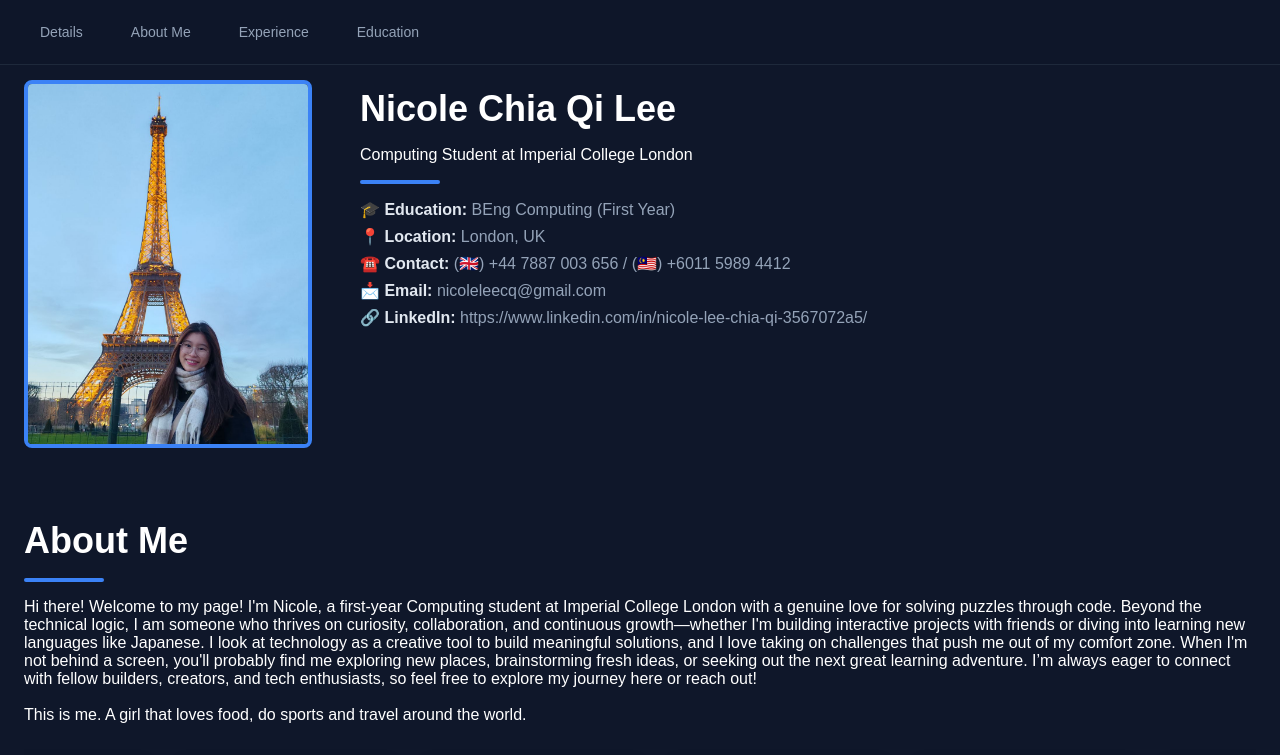
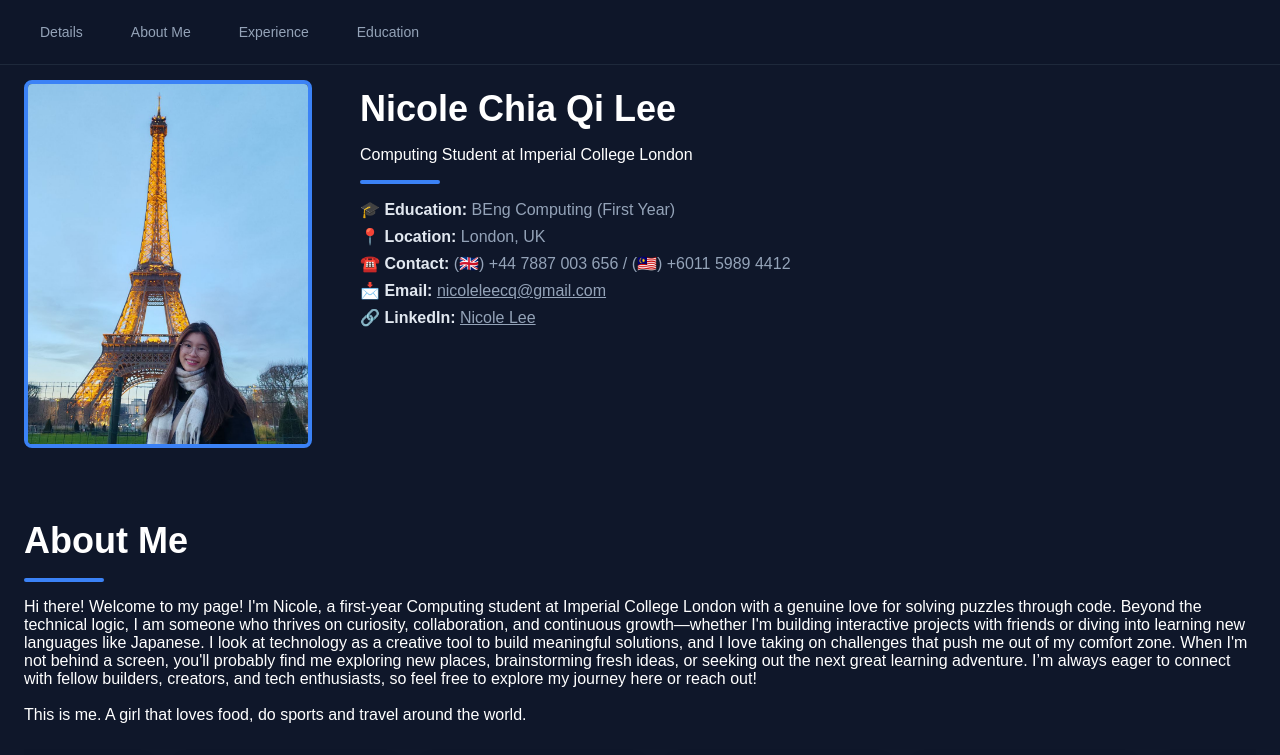
Before and after one commit to NicoleLeeChiaQi/Portfolio, a React (Vite) app: page / in a window 1280 px wide. Shown: the top 755 px of the page. Built offline with nearby package versions, Linux system fonts and the light colour scheme.

Commit message:
fix: styling

```diff
--- a/src/components/personalDetails.tsx
+++ b/src/components/personalDetails.tsx
@@ -25,8 +25,10 @@ function PersonalDetails() {
           <li>🎓 <strong>Education:</strong> BEng Computing (First Year)</li>
           <li>📍 <strong>Location:</strong> London, UK</li>
           <li>☎️ <strong>Contact:</strong> (🇬🇧) +44 7887 003 656 / (🇲🇾) +6011 5989 4412</li>
-          <li>📩 <strong>Email:</strong> nicoleleecq@gmail.com</li>
-          <li>🔗 <strong>LinkedIn: </strong>  https://www.linkedin.com/in/nicole-lee-chia-qi-3567072a5/ </li>
+          <li>📩 <strong>Email:</strong> <a href="mailto:nicoleleecq@gmail.com"> nicoleleecq@gmail.com</a> </li>
+          <li>🔗 <strong>LinkedIn: </strong>  <a className="info-list "href="https://www.linkedin.com/in/nicole-lee-chia-qi-3567072a5/"> Nicole Lee
+          </a>
+          </li>
         </ul>
       </div>
 
--- a/src/index.css
+++ b/src/index.css
@@ -193,6 +193,11 @@ body {
 }
 
 .info-list li {
+  margin-bottom: 8px;
+  color: #94a3b8;
+}
+
+.info-list a {
   margin-bottom: 8px;
   color: #94a3b8;
 }
```
Also changed, not shown: src/components/educationBg.tsx (+0 -31 lines), src/components/individualProjects.tsx (+0 -100 lines), src/components/personalExp.tsx (+0 -30 lines).
